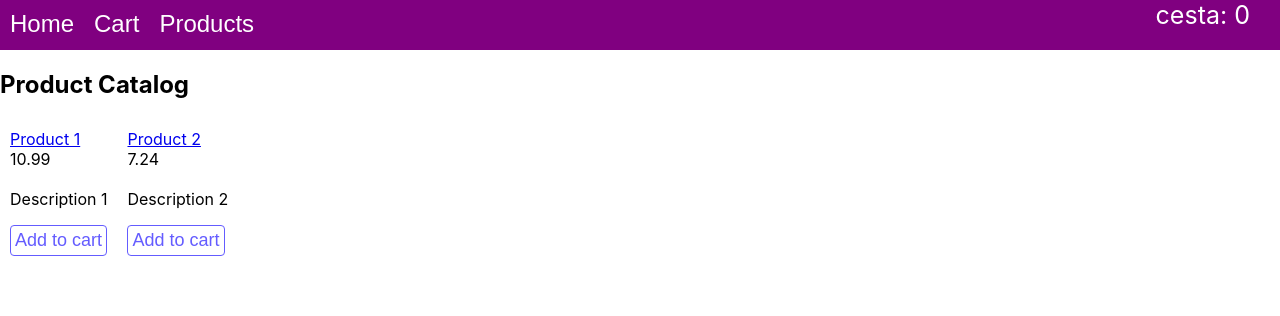
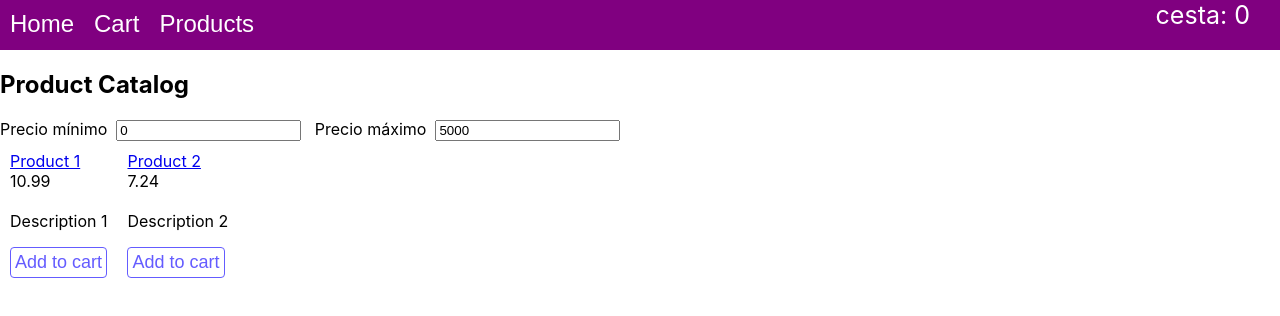
Before and after one commit to javatlacati/ecommerce-app, a React (Create React App) app: page /products in a window 1280 px wide. Shown: the top 316 px of the page. Built offline with nearby package versions, Linux system fonts and the light colour scheme.

Commit message:
se implementa filtrado del catálogo de productos por precio

```diff
--- a/src/components/ProductListing/ProductListing.tsx
+++ b/src/components/ProductListing/ProductListing.tsx
@@ -1,21 +1,44 @@
-import React, {FC, useState} from 'react';
+import React, {FC, useEffect, useState} from 'react';
 import {useSelector} from "react-redux";
 import {RootState} from "../../redux/store";
 import HeaderMenu from "../HeaderMenu/HeaderMenu.lazy";
 import ProductCard from "../ProductCard/ProductCard.lazy";
+import {ProductFilter} from "../../util/ProductFilter";
+import {PriceRangeSpecification} from "../../util/specifications/PriceRangeSpecification";
 
 
 interface ProductListingProps {
 }
 
+const useProductFilter = (products: any[], minPrice: number, maxPrice: number) => {
+    const filter = new ProductFilter(new PriceRangeSpecification(minPrice, maxPrice));
+    const [filteredProducts, setFilteredProducts] = useState(filter.filter(products));
+
+    useEffect(() => {
+        setFilteredProducts(filter.filter(products));
+    }, [products, minPrice, maxPrice]);
+
+    return filteredProducts;
+};
+
 const ProductListing: FC<ProductListingProps> = () => {
     const products = useSelector((state: RootState) => state.products);
-    const [filteredProducts, setFilteredProducts] = useState(products);
+    const [minPrice, setMinPrice] = useState(0);
+    const [maxPrice, setMaxPrice] = useState(5000);
+    const filteredProducts = useProductFilter(products, minPrice, maxPrice);
     // Add filters and sorting options
     return (
         <div data-testid="ProductListing">
             <HeaderMenu/>
             <h2>Product Catalog</h2>
+            <div>
+                <label htmlFor="minPrice">Precio mínimo &nbsp;</label>
+                <input id="minPrice" value={minPrice} type="number"
+                       onChange={(newValue) => setMinPrice(parseInt(newValue.target.value))}/>  &nbsp;&nbsp;
+                <label htmlFor="maxPrice">Precio máximo &nbsp;</label>
+                <input id="maxPrice" value={maxPrice} type="number"
+                       onChange={(newValue) => setMaxPrice(parseInt(newValue.target.value))}/>&nbsp;
+            </div>
             {filteredProducts && filteredProducts.map((product) => {
                 return (
                     <ProductCard key={product.id} product={product} withLink={true}/>
--- /dev/null
+++ b/src/util/ProductFilter.ts
@@ -0,0 +1,17 @@
+import {Product} from "../models/Product";
+
+export abstract class Specification {
+    public abstract isSatisfiedBy(product: Product): boolean;
+}
+
+export class ProductFilter {
+    specification: Specification;
+
+    constructor(specification: Specification) {
+        this.specification = specification;
+    }
+
+    filter(items: Product[]): Product[] {
+        return items.filter(value => this.specification.isSatisfiedBy(value));
+    }
+}
--- /dev/null
+++ b/src/util/specifications/PriceRangeSpecification.ts
@@ -0,0 +1,18 @@
+import {Product} from "../../models/Product";
+import {Specification} from "../ProductFilter";
+
+export class PriceRangeSpecification extends Specification{
+    minimumPrice: number;
+    maximumPrice: number;
+
+
+    constructor(minimumPrice: number, maximumPrice: number) {
+        super();
+        this.minimumPrice = minimumPrice;
+        this.maximumPrice = maximumPrice;
+    }
+
+    isSatisfiedBy(product: Product): boolean {
+        return product.price <= this.maximumPrice && product.price >= this.minimumPrice;
+    }
+}
```
Also changed, not shown: src/util/specifications/AndSpecification.ts (added, +17 -0 lines).
